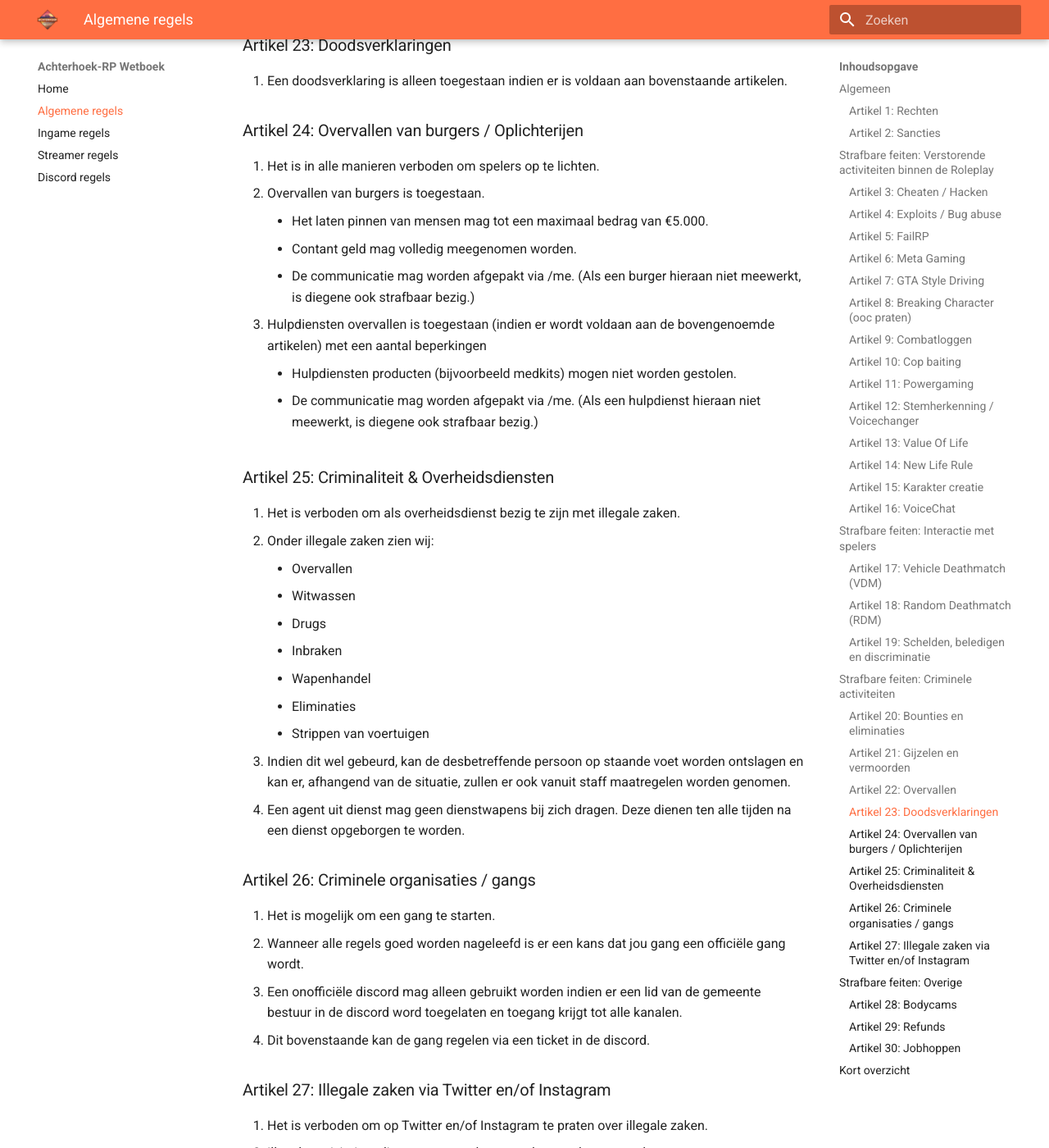
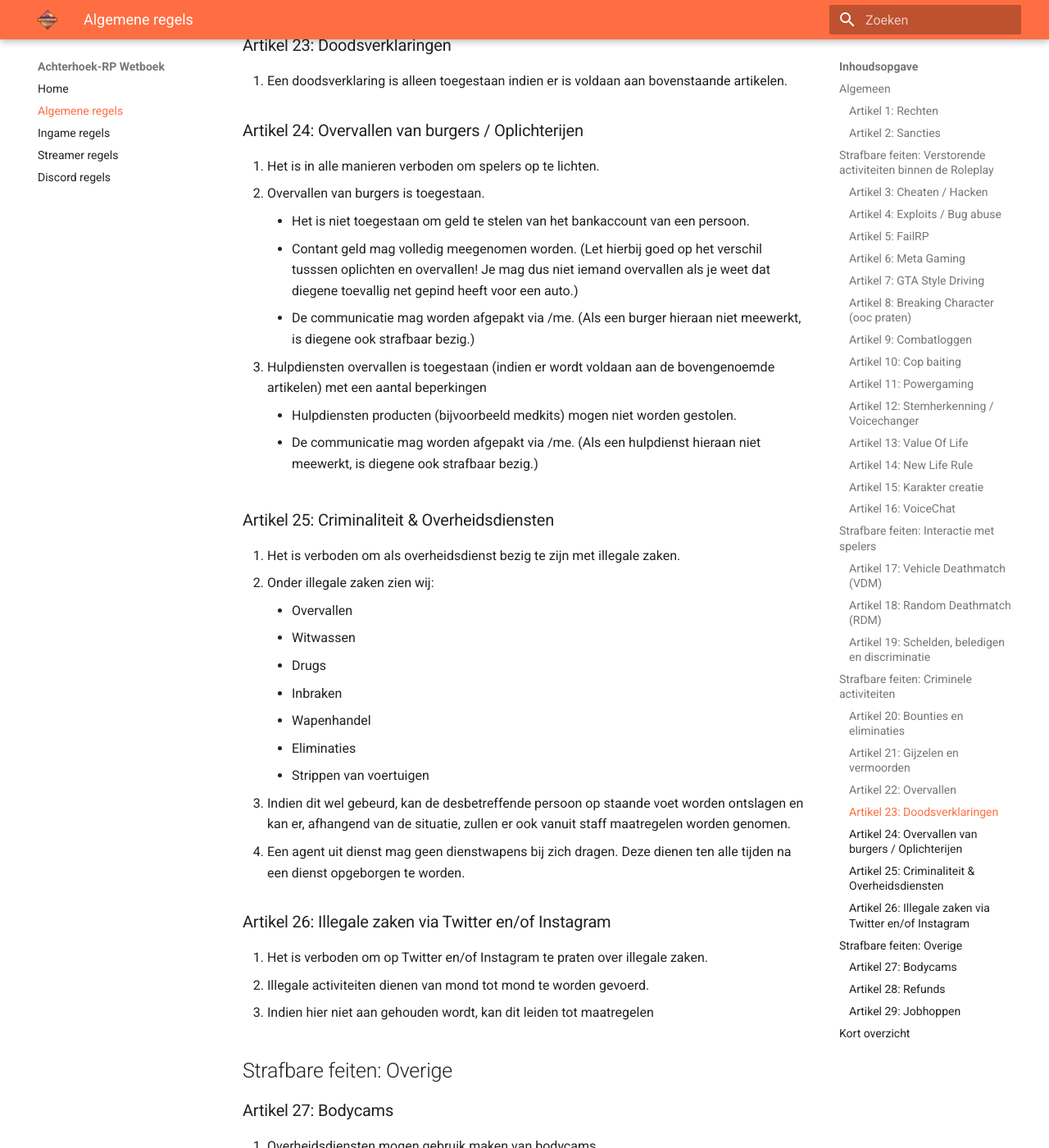
Before and after one commit to Jaccosf/ARP-Wetboek, an MkDocs documentation site: the page built from docs/algemeen.md, in a window 1280 px wide and 1400 px high, scrolled down 6908 px. Shown: the whole window at 82% size. Built offline with MkDocs 1.6.1 and Material for MkDocs 9.7.7, drawn with Linux system fonts in a browser that asks for light colours; some of the changed text lies outside the part shown.

Commit message:
feedback the_unknown toegevoegd (02-04)

```diff
--- a/docs/algemeen.md
+++ b/docs/algemeen.md
@@ -177,8 +177,8 @@ Hieronder vind je alle algemene regels waar elke speler zich aan dient te houden
 ### Artikel 24: Overvallen van burgers / Oplichterijen
 1. Het is in alle manieren verboden om spelers op te lichten.
 2. Overvallen van burgers is toegestaan.
-    - Het laten pinnen van mensen mag tot een maximaal bedrag van €5.000.
-    - Contant geld mag volledig meegenomen worden.
+    - Het is niet toegestaan om geld te stelen van het bankaccount van een persoon.
+    - Contant geld mag volledig meegenomen worden. (Let hierbij goed op het verschil tusssen oplichten en overvallen! Je mag dus niet iemand overvallen als je weet dat diegene toevallig net gepind heeft voor een auto.)
     - De communicatie mag worden afgepakt via /me. (Als een burger hieraan niet meewerkt, is diegene ook strafbaar bezig.)
 3. Hulpdiensten overvallen is toegestaan (indien er wordt voldaan aan de bovengenoemde artikelen) met een aantal beperkingen
     - Hulpdiensten producten (bijvoorbeeld medkits) mogen niet worden gestolen.
@@ -197,30 +197,24 @@ Hieronder vind je alle algemene regels waar elke speler zich aan dient te houden
 3. Indien dit wel gebeurd, kan de desbetreffende persoon op staande voet worden ontslagen en kan er, afhangend van de situatie, zullen er ook vanuit staff maatregelen worden genomen.
 4. Een agent uit dienst mag geen dienstwapens bij zich dragen. Deze dienen ten alle tijden na een dienst opgeborgen te worden.
 
-### Artikel 26: Criminele organisaties / gangs
-1. Het is mogelijk om een gang te starten.
-2. Wanneer alle regels goed worden nageleefd is er een kans dat jou gang een officiële gang wordt.
-3. Een onofficiële discord mag alleen gebruikt worden indien er een lid van de gemeente bestuur in de discord word toegelaten en toegang krijgt tot alle kanalen.
-4. Dit bovenstaande kan de gang regelen via een ticket in de discord.
-
-### Artikel 27: Illegale zaken via Twitter en/of Instagram
+### Artikel 26: Illegale zaken via Twitter en/of Instagram
 1. Het is verboden om op Twitter en/of Instagram te praten over illegale zaken.
 2. Illegale activiteiten dienen van mond tot mond te worden gevoerd.
 3. Indien hier niet aan gehouden wordt, kan dit leiden tot maatregelen
 
 ## Strafbare feiten: Overige
-### Artikel 28: Bodycams
+### Artikel 27: Bodycams
 1. Overheidsdiensten mogen gebruik maken van bodycams
 2. Burgers mogen filmen met de telefoon
 3. Overheidsvoertuigen zijn uitgerust met 360 graden camera's
 4. Burgervoertuigen kunnen uitgerust zijn met dashcams, die alleen van voren filmen.
 5. Alle bovenstaande mag gebruikt worden als bewijs materiaal voor staff-zaken.
 
-### Artikel 29: Refunds
+### Artikel 28: Refunds
 1. Refunds worden alleen gegeven als het persoon zelf met voldoende bewijs komt van de bug of de manier waarop diegene geld is verloren.
 2. Refunds worden pas gegeven bij een schade van €5.000 of hoger.
 
-### Artikel 30: Jobhoppen
+### Artikel 29: Jobhoppen
 1. Zodra een persoon ontslag heeft genomen bij een officiële gang of whitelisted job dient dit persoon 7 dagen te wachten, totdat hij aangenomen kan worden bij een andere officiële gang of whitelisted job.
 2. Solliciteren is wel toegestaan binnen de 7 dagen.
 3. Bij overtreding hiervan kunnen er sancties uit artikel 2 volgen en kan de ontslagperiode vernieuwd worden.
```
